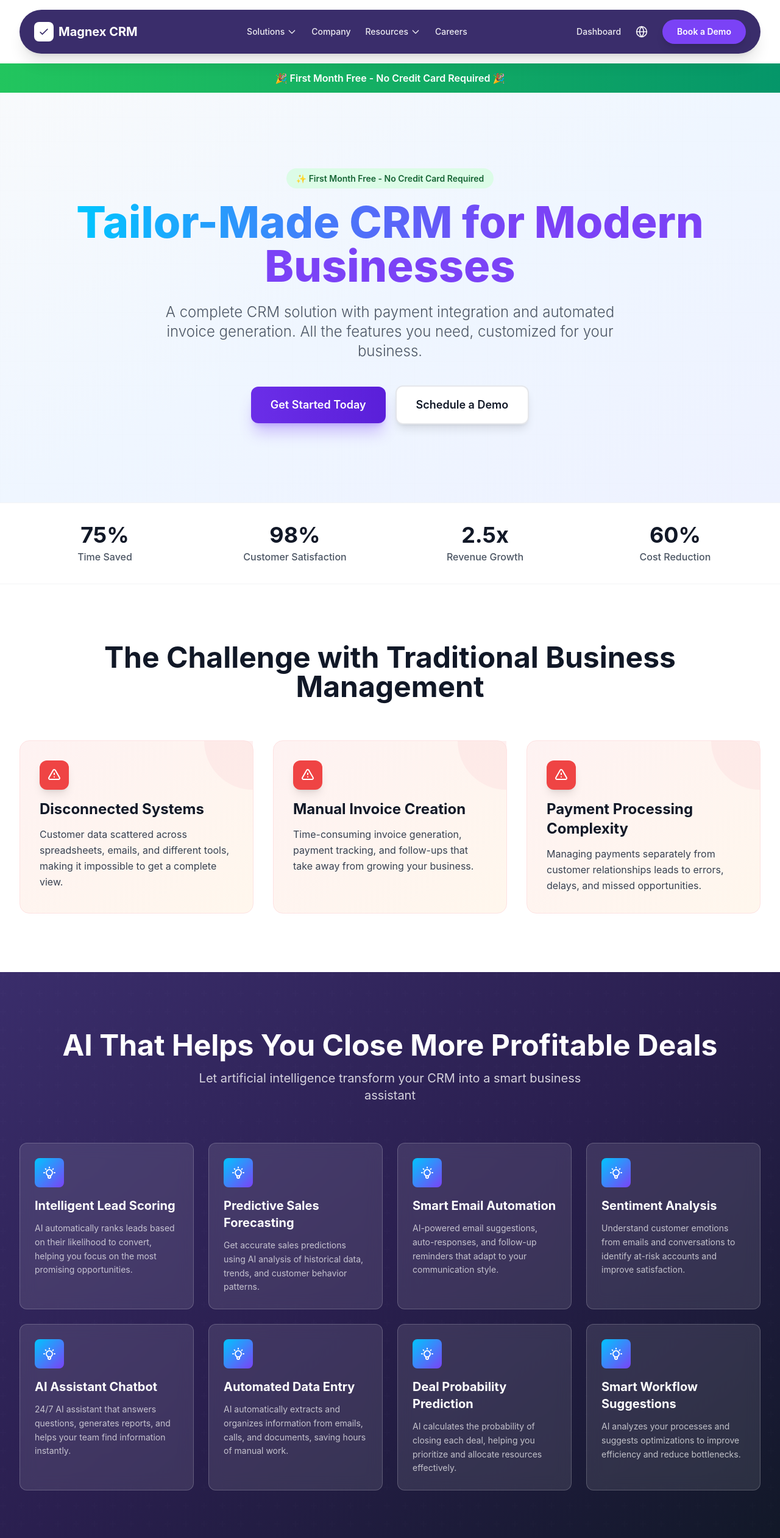
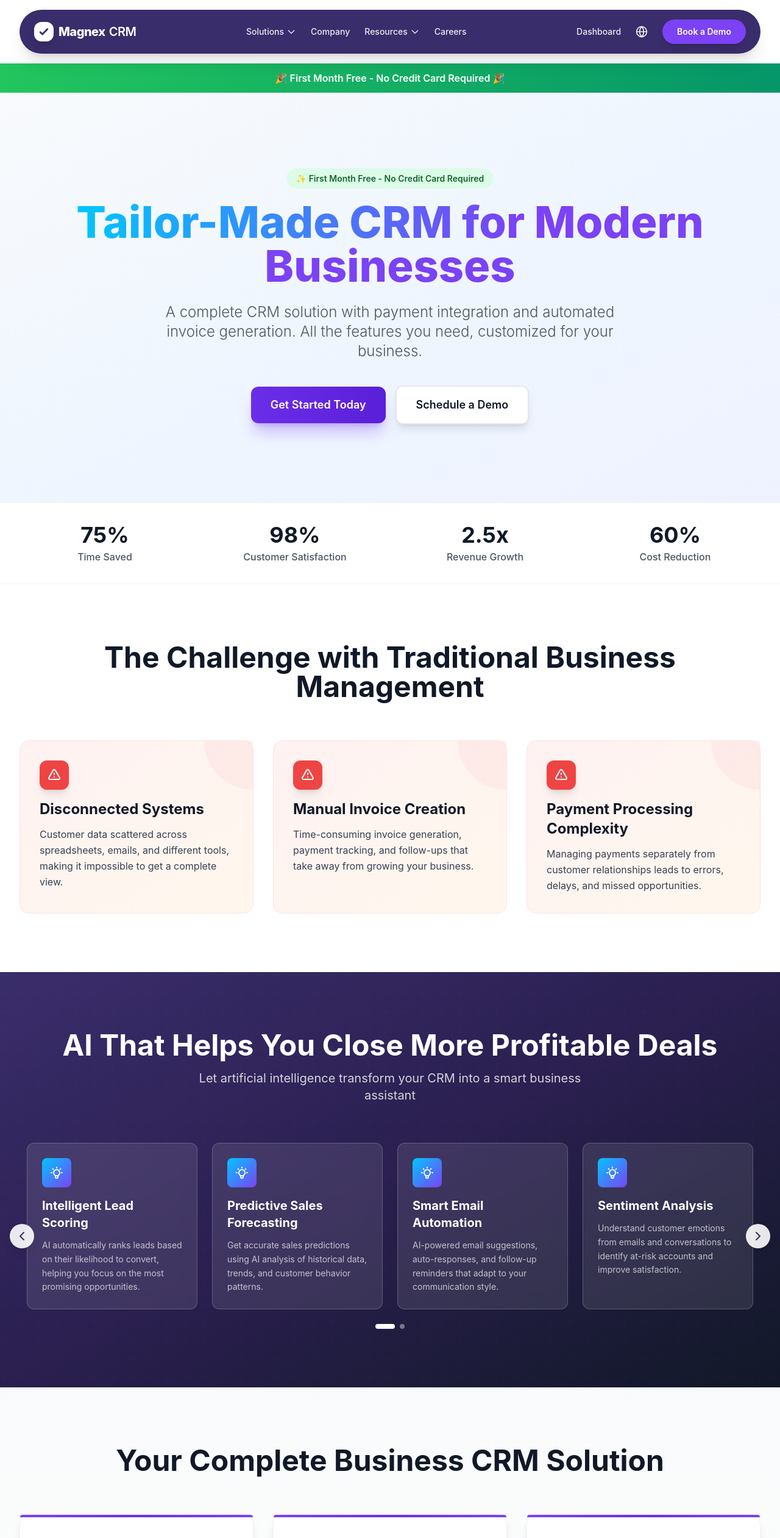
Before and after one commit to andreymarc/Magnex-CRM, a React (Vite) app: page / in a window 1280 px wide. Shown: the top 2522 px of the page at 61% size. Built offline with nearby package versions, Linux system fonts and the light colour scheme.

Commit message:
Add swipeable carousel, logo component, AI features, and modern navbar with scroll effects

```diff
--- a/src/components/Dashboard/TopNav.jsx
+++ b/src/components/Dashboard/TopNav.jsx
@@ -1,4 +1,5 @@
 import { FiMenu, FiBell, FiSearch } from 'react-icons/fi'
+import Logo from '../Logo'
 
 export default function TopNav() {
   return (
@@ -8,14 +9,7 @@
           <button className="text-white/70 hover:text-white transition-colors">
             <FiMenu className="w-5 h-5" />
           </button>
-          <div className="flex items-center space-x-2 rtl:space-x-reverse">
-            <div className="w-8 h-8 bg-white rounded-lg flex items-center justify-center">
-              <svg className="w-5 h-5 text-purple-dark" fill="none" stroke="currentColor" viewBox="0 0 24 24">
-                <path strokeLinecap="round" strokeLinejoin="round" strokeWidth={2} d="M5 13l4 4L19 7" />
-              </svg>
-            </div>
-            <span className="text-white font-bold text-xl">Magnex CRM</span>
-          </div>
+          <Logo size="default" />
         </div>
 
         <div className="flex items-center space-x-4 rtl:space-x-reverse">
--- a/src/components/LandingPage.jsx
+++ b/src/components/LandingPage.jsx
@@ -1,6 +1,8 @@
 import { useState, useEffect, useRef } from 'react'
 import { Link } from 'react-router-dom'
 import { FiGlobe } from 'react-icons/fi'
+import Logo from './Logo'
+import SwipeableCarousel from './SwipeableCarousel'
 
 const translations = {
   en: {
@@ -382,22 +384,10 @@
           }`}>
             <div className="flex justify-between items-center">
               {/* Logo */}
-              <div className="flex items-center space-x-2 rtl:space-x-reverse">
-                <div className={`bg-white rounded-lg flex items-center justify-center transition-all duration-300 ${
-                  isScrolled ? 'w-6 h-6' : 'w-8 h-8'
-                }`}>
-                  <svg className={`text-purple-dark transition-all duration-300 ${
-                    isScrolled ? 'w-4 h-4' : 'w-5 h-5'
-                  }`} fill="none" stroke="currentColor" viewBox="0 0 24 24">
-                    <path strokeLinecap="round" strokeLinejoin="round" strokeWidth={2} d="M5 13l4 4L19 7" />
-                  </svg>
-                </div>
-                <span className={`text-white font-bold transition-all duration-300 ${
-                  isScrolled ? 'text-base' : 'text-xl'
-                }`}>
-                  {language === 'en' ? 'Magnex CRM' : 'מגנקס CRM'}
-                </span>
-              </div>
+              <Logo
+                size={isScrolled ? 'small' : 'default'}
+                className="transition-all duration-300"
+              />
 
               {/* Navigation Links */}
               <div className="hidden md:flex items-center space-x-6 rtl:space-x-reverse">
@@ -604,9 +594,11 @@
               {t.ai.subtitle}
             </p>
           </div>
-          <div className="grid md:grid-cols-2 lg:grid-cols-4 gap-6">
-            {t.ai.items.map((item, index) => (
-              <div key={index} className="bg-white/10 backdrop-blur-md rounded-xl p-6 border border-white/20 hover:bg-white/15 transition-all duration-300 hover:scale-105">
+          <SwipeableCarousel
+            items={t.ai.items}
+            itemsPerView={{ mobile: 1, tablet: 2, desktop: 4 }}
+            renderItem={(item, index) => (
+              <div className="bg-white/10 backdrop-blur-md rounded-xl p-6 border border-white/20 hover:bg-white/15 transition-all duration-300 h-full">
                 <div className="w-12 h-12 bg-gradient-to-br from-gradient-start to-gradient-end rounded-lg flex items-center justify-center mb-4">
                   <svg className="w-6 h-6 text-white" fill="none" stroke="currentColor" viewBox="0 0 24 24">
                     <path strokeLinecap="round" strokeLinejoin="round" strokeWidth={2} d="M9.663 17h4.673M12 3v1m6.364 1.636l-.707.707M21 12h-1M4 12H3m3.343-5.657l-.707-.707m2.828 9.9a5 5 0 117.072 0l-.548.547A3.374 3.374 0 0014 18.469V19a2 2 0 11-4 0v-.531c0-.895-.356-1.754-.988-2.386l-.548-.547z" />
@@ -619,8 +611,8 @@
                   {item.description}
                 </p>
               </div>
-            ))}
-          </div>
+            )}
+          />
         </div>
       </section>
 
@@ -775,8 +767,10 @@
       {/* Footer */}
       <footer className="bg-gray-900 text-gray-400 py-12 px-4 sm:px-6 lg:px-8 border-t border-gray-800">
         <div className="max-w-7xl mx-auto text-center">
-          <div className="text-2xl font-bold bg-gradient-to-r from-primary-400 to-primary-500 bg-clip-text text-transparent mb-4">
-            {language === 'en' ? 'Magnex CRM' : 'מגנקס CRM'}
+          <div className="flex justify-center mb-4">
+            <div className="opacity-80">
+              <Logo size="default" variant="light" />
+            </div>
           </div>
           <p className="text-sm">
             {language === 'en'
--- /dev/null
+++ b/src/components/Logo.jsx
@@ -0,0 +1,54 @@
+export default function Logo({ size = 'default', className = '', variant = 'light' }) {
+  const sizes = {
+    small: {
+      container: 'w-6 h-6',
+      icon: 'w-4 h-4',
+      text: 'text-base'
+    },
+    default: {
+      container: 'w-8 h-8',
+      icon: 'w-5 h-5',
+      text: 'text-xl'
+    },
+    large: {
+      container: 'w-10 h-10',
+      icon: 'w-6 h-6',
+      text: 'text-2xl'
+    }
+  }
+
+  const currentSize = sizes[size] || sizes.default
+  const textColor = variant === 'dark' ? 'text-gray-900' : 'text-white'
+
+  return (
+    <div className={`flex items-center space-x-2 rtl:space-x-reverse ${className}`}>
+      {/* Logo Icon - Squircle shape with very rounded corners */}
+      <div
+        className={`${currentSize.container} bg-white flex items-center justify-center shadow-lg flex-shrink-0`}
+        style={{
+          borderRadius: size === 'small' ? '8px' : size === 'large' ? '16px' : '12px'
+        }}
+      >
+        <svg
+          className={`${currentSize.icon} text-purple-dark`}
+          fill="none"
+          stroke="currentColor"
+          viewBox="0 0 24 24"
+        >
+          <path
+            strokeLinecap="round"
+            strokeLinejoin="round"
+            strokeWidth={3.5}
+            d="M5 13l4 4L19 7"
+          />
+        </svg>
+      </div>
+
+      {/* Logo Text */}
+      <span className={`${textColor} font-bold ${currentSize.text} tracking-tight whitespace-nowrap`}>
+        <span className="font-extrabold">Magnex</span>
+        <span className="font-semibold ml-1.5">CRM</span>
+      </span>
+    </div>
+  )
+}
--- /dev/null
+++ b/src/components/SwipeableCarousel.jsx
@@ -0,0 +1,188 @@
+import { useState, useRef, useEffect } from 'react'
+import { FiChevronLeft, FiChevronRight } from 'react-icons/fi'
+
+export default function SwipeableCarousel({ items, renderItem, itemsPerView = { mobile: 1, tablet: 2, desktop: 4 } }) {
+  const [currentIndex, setCurrentIndex] = useState(0)
+  const [touchStart, setTouchStart] = useState(null)
+  const [touchEnd, setTouchEnd] = useState(null)
+  const [isDragging, setIsDragging] = useState(false)
+  const [dragStart, setDragStart] = useState(0)
+  const [dragOffset, setDragOffset] = useState(0)
+  const carouselRef = useRef(null)
+
+  // Minimum swipe distance (in px)
+  const minSwipeDistance = 50
+
+  const onTouchStart = (e) => {
+    setTouchEnd(null)
+    setTouchStart(e.targetTouches[0].clientX)
+  }
+
+  const onTouchMove = (e) => {
+    setTouchEnd(e.targetTouches[0].clientX)
+  }
+
+  const onTouchEnd = () => {
+    if (!touchStart || !touchEnd) return
+    const distance = touchStart - touchEnd
+    const isLeftSwipe = distance > minSwipeDistance
+    const isRightSwipe = distance < -minSwipeDistance
+
+    if (isLeftSwipe) {
+      goToNext()
+    }
+    if (isRightSwipe) {
+      goToPrev()
+    }
+  }
+
+  const onMouseDown = (e) => {
+    setIsDragging(true)
+    setDragStart(e.clientX)
+    setDragOffset(0)
+  }
+
+  const onMouseMove = (e) => {
+    if (!isDragging) return
+    const offset = e.clientX - dragStart
+    setDragOffset(offset)
+  }
+
+  const onMouseUp = () => {
+    if (!isDragging) return
+
+    if (Math.abs(dragOffset) > minSwipeDistance) {
+      if (dragOffset > 0) {
+        goToPrev()
+      } else {
+        goToNext()
+      }
+    }
+
+    setIsDragging(false)
+    setDragOffset(0)
+  }
+
+  const goToNext = () => {
+    const maxIndex = Math.max(0, items.length - getItemsPerView())
+    setCurrentIndex((prev) => (prev >= maxIndex ? 0 : prev + 1))
+  }
+
+  const goToPrev = () => {
+    const maxIndex = Math.max(0, items.length - getItemsPerView())
+    setCurrentIndex((prev) => (prev <= 0 ? maxIndex : prev - 1))
+  }
+
+  const getItemsPerView = () => {
+    if (typeof window === 'undefined') return itemsPerView.desktop
+    if (window.innerWidth >= 1024) return itemsPerView.desktop
+    if (window.innerWidth >= 768) return itemsPerView.tablet
+    return itemsPerView.mobile
+  }
+
+  const getTransform = () => {
+    const itemWidth = 100 / getItemsPerView()
+    const baseTransform = -currentIndex * itemWidth
+    const dragTransform = isDragging ? (dragOffset / carouselRef.current?.offsetWidth) * 100 : 0
+    return baseTransform + dragTransform
+  }
+
+  // Keyboard navigation
+  useEffect(() => {
+    const handleKeyPress = (e) => {
+      if (e.key === 'ArrowLeft') {
+        goToPrev()
+      } else if (e.key === 'ArrowRight') {
+        goToNext()
+      }
+    }
+
+    const carousel = carouselRef.current
+    if (carousel) {
+      carousel.addEventListener('keydown', handleKeyPress)
+      carousel.setAttribute('tabIndex', '0')
+    }
+
+    return () => {
+      if (carousel) {
+        carousel.removeEventListener('keydown', handleKeyPress)
+      }
+    }
+    // eslint-disable-next-line react-hooks/exhaustive-deps
+  }, [])
+
+  return (
+    <div className="relative">
+      {/* Carousel Container */}
+      <div
+        ref={carouselRef}
+        className="overflow-hidden focus:outline-none"
+        onTouchStart={onTouchStart}
+        onTouchMove={onTouchMove}
+        onTouchEnd={onTouchEnd}
+        onMouseDown={onMouseDown}
+        onMouseMove={onMouseMove}
+        onMouseUp={onMouseUp}
+        onMouseLeave={onMouseUp}
+        style={{ cursor: isDragging ? 'grabbing' : 'grab' }}
+        tabIndex={0}
+      >
+        <div
+          className="flex transition-transform duration-300 ease-out"
+          style={{
+            transform: `translateX(${getTransform()}%)`,
+            transition: isDragging ? 'none' : 'transform 0.3s ease-out'
+          }}
+        >
+          {items.map((item, index) => (
+            <div
+              key={index}
+              className="flex-shrink-0 px-3"
+              style={{ width: `${100 / getItemsPerView()}%` }}
+            >
+              {renderItem(item, index)}
+            </div>
+          ))}
+        </div>
+      </div>
+
+      {/* Navigation Arrows */}
+      <button
+        onClick={goToPrev}
+        className="absolute left-0 top-1/2 -translate-y-1/2 -translate-x-4 bg-white/90 hover:bg-white text-purple-dark rounded-full p-2 shadow-lg transition-all duration-200 hover:scale-110 z-10 hidden md:flex items-center justify-center"
+        aria-label="Previous"
+      >
+        <FiChevronLeft className="w-6 h-6" />
+      </button>
+      <button
+        onClick={goToNext}
+        className="absolute right-0 top-1/2 -translate-y-1/2 translate-x-4 bg-white/90 hover:bg-white text-purple-dark rounded-full p-2 shadow-lg transition-all duration-200 hover:scale-110 z-10 hidden md:flex items-center justify-center"
+        aria-label="Next"
+      >
+        <FiChevronRight className="w-6 h-6" />
+      </button>
+
+      {/* Dots Indicator */}
+      <div className="flex justify-center mt-6 space-x-2">
+        {Array.from({ length: Math.ceil(items.length / getItemsPerView()) }).map((_, index) => {
+          const startIndex = index * getItemsPerView()
+          const endIndex = startIndex + getItemsPerView()
+          const isActive = currentIndex >= startIndex && currentIndex < endIndex
+
+          return (
+            <button
+              key={index}
+              onClick={() => setCurrentIndex(startIndex)}
+              className={`transition-all duration-200 rounded-full ${
+                isActive
+                  ? 'bg-white w-8 h-2'
+                  : 'bg-white/40 w-2 h-2 hover:bg-white/60'
+              }`}
+              aria-label={`Go to slide ${index + 1}`}
+            />
+          )
+        })}
+      </div>
+    </div>
+  )
+}
```
